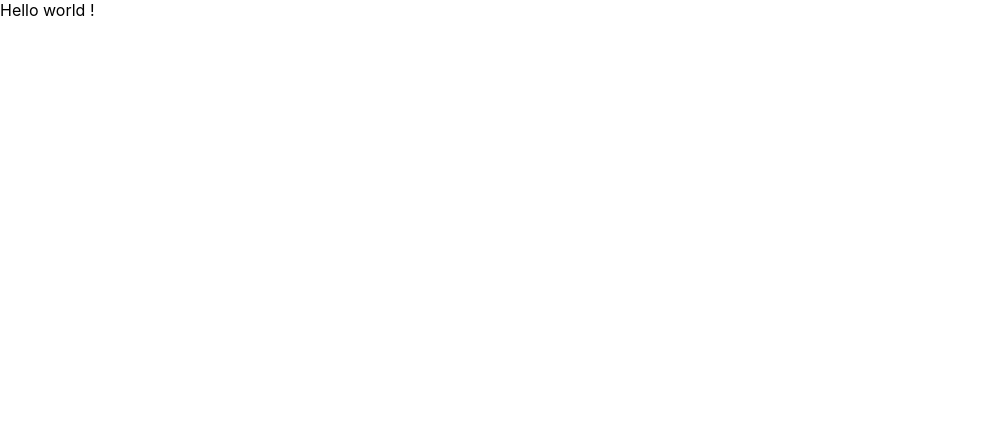
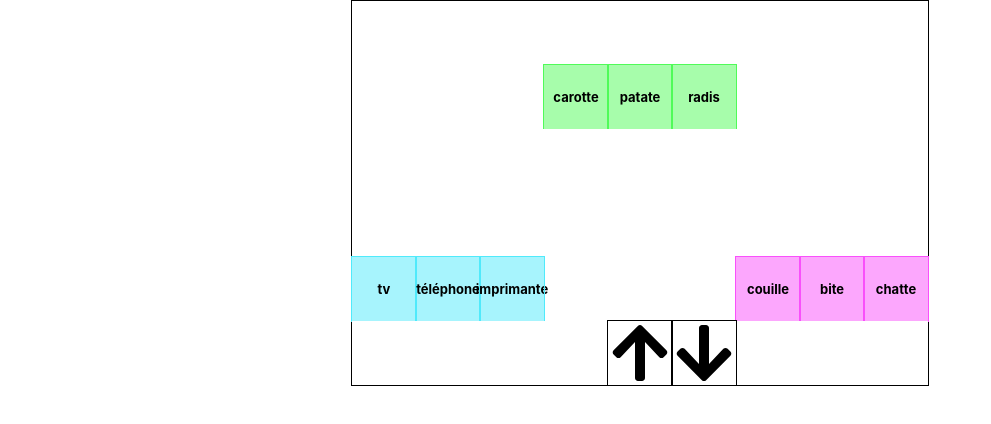
Before and after one commit to lekipz/shopixel-webapp, a React (Create React App) app: page / in a window 1280 px wide. Shown: the top 424 px of the page, without its empty margins (0-991 px from the left). Built offline with nearby package versions, Linux system fonts and the light colour scheme.

Commit message:
refactor(shop): refactored whole shop part (#1)
Co-authored-by: Corentin Delannoy <corentin.delannoy2@gmail.com>

```diff
--- a/package.json
+++ b/package.json
@@ -3,6 +3,9 @@
   "version": "0.1.0",
   "private": true,
   "dependencies": {
+    "@fortawesome/fontawesome-svg-core": "^1.2.28",
+    "@fortawesome/free-solid-svg-icons": "^5.13.0",
+    "@fortawesome/react-fontawesome": "^0.1.9",
     "react": "^16.13.1",
     "react-dom": "^16.13.1",
     "react-scripts": "3.4.1",
--- a/src/app/App.js
+++ b/src/app/App.js
@@ -1,10 +1,19 @@
 import React from 'react';
+import styled from 'styled-components';
+import Shop from '../components/shop/Shop';
+import storeConfiguration from '../lib/mocks/storeConfiguration';
+
+const ApplicationContainer = styled.main`
+  display: flex;
+  flex-flow: row nowrap;
+  justify-content: center;
+`;
 
 function App() {
   return (
-    <div>
-      Hello world !
-    </div>
+    <ApplicationContainer>
+      <Shop rowsConfig={storeConfiguration}/>
+    </ApplicationContainer>
   );
 }
 
--- /dev/null
+++ b/src/components/shop/BasicCell.js
@@ -0,0 +1,12 @@
+import styled from 'styled-components';
+
+const BasicCell = styled.div`
+  display: flex;
+  flex-flow: row nowrap;
+  justify-content: center;
+  align-items: center;
+
+  width: 8vh;
+`;
+
+export default BasicCell;
--- /dev/null
+++ b/src/components/shop/Shop.js
@@ -0,0 +1,22 @@
+import React from 'react';
+import ShopRow from './ShopRow';
+import styled from 'styled-components';
+
+const ShopContainer = styled.div`
+  display: flex;
+  flex-flow: column nowrap;
+  border: solid 1px black;
+`;
+
+function Shop({rowsConfig}) {
+  return (
+    <ShopContainer>
+      {rowsConfig.map((rowConfig, index) => (
+        <ShopRow cellsConfig={rowConfig}
+                 key={index}/>
+      ))}
+    </ShopContainer>
+  );
+}
+
+export default Shop;
--- /dev/null
+++ b/src/components/shop/ShopCell.js
@@ -0,0 +1,21 @@
+import React from 'react';
+import BasicCell from './BasicCell';
+import ShopProductCell from './ShopProductCell';
+import ShopDoorCell from './ShopDoorCell';
+
+function ShopCell({config}) {
+  const {type = ''} = config;
+
+  switch (type) {
+    case 'product':
+      const {product} = config;
+      return <ShopProductCell product={product}/>;
+    case 'door':
+      const {door} = config;
+      return <ShopDoorCell door={door}/>;
+    default:
+      return <BasicCell/>;
+  }
+}
+
+export default ShopCell;
--- /dev/null
+++ b/src/components/shop/ShopDoorCell.js
@@ -0,0 +1,26 @@
+import React from 'react';
+import BasicCell from './BasicCell';
+import styled from 'styled-components';
+import {faArrowDown, faArrowUp} from '@fortawesome/free-solid-svg-icons';
+import {FontAwesomeIcon} from '@fortawesome/react-fontawesome';
+
+const DoorCellContainer = styled(BasicCell)`
+  outline: solid 1px black;
+`;
+
+const doorDirectionIcons = {
+  top: faArrowUp,
+  bot: faArrowDown
+}
+
+function ShopDoorCell({door}) {
+  const direction = doorDirectionIcons[door.arrowPosition];
+
+  return (
+    <DoorCellContainer>
+      <FontAwesomeIcon icon={direction} size="4x"/>
+    </DoorCellContainer>
+  );
+}
+
+export default ShopDoorCell;
--- /dev/null
+++ b/src/components/shop/ShopProductCell.js
@@ -0,0 +1,29 @@
+import React from 'react';
+import styled from 'styled-components';
+import BasicCell from './BasicCell';
+import {getStylesFromProductCategory} from '../../domains/product/services/behaviors';
+
+const ProductName = styled.strong`
+  display: flex;
+  font-size: small;
+  font-weight: bold;
+`;
+
+const ProductCellContainer = styled(BasicCell)`
+  outline: solid 1px ${props => props.outlineColor};
+  background-color: ${props => props.backgroundColor};
+`;
+
+function ShopProductCell({product}) {
+  const productConfig = getStylesFromProductCategory(product.category);
+
+  return (
+    <ProductCellContainer {...productConfig}>
+      <ProductName>
+        {product.name}
+      </ProductName>
+    </ProductCellContainer>
+  );
+}
+
+export default ShopProductCell;
--- /dev/null
+++ b/src/components/shop/ShopRow.js
@@ -0,0 +1,23 @@
+import React from 'react';
+import ShopCell from './ShopCell';
+import styled from 'styled-components';
+
+const ShopRowContainer = styled.div`
+  display: flex;
+  flex-flow: nowrap;
+  height: 8vh;
+  background-color: white;
+`
+
+function ShopRow({cellsConfig}) {
+  return (
+    <ShopRowContainer>
+      {cellsConfig.map((cellConfig, index) => (
+        <ShopCell config={cellConfig}
+                  key={index}/>
+      ))}
+    </ShopRowContainer>
+  );
+}
+
+export default ShopRow;
--- /dev/null
+++ b/src/domains/product/services/behaviors.js
@@ -0,0 +1,22 @@
+const stylesByProductCategory = {
+  vegetable: {
+    backgroundColor: 'rgba(80, 251, 89, 0.5)',
+    outlineColor: 'rgb(80, 251, 89)'
+  },
+  toy: {
+    backgroundColor: 'rgba(249, 80, 251, 0.5)',
+    outlineColor: 'rgb(249, 80, 251)'
+  },
+  electronic: {
+    backgroundColor: 'rgba(80, 234, 251, 0.5)',
+    outlineColor: 'rgb(80, 234, 251)'
+  }
+};
+
+export function getStylesFromProductCategory(category) {
+  const styles = stylesByProductCategory[category];
+  if (!styles) {
+    throw new Error(`Unknown category ${category}`);
+  }
+  return styles;
+}
--- /dev/null
+++ b/src/lib/mocks/storeConfiguration.js
@@ -0,0 +1,70 @@
+const storeConfiguration = [
+  [
+    {type: 'empty'},
+    {type: 'empty'},
+    {type: 'empty'},
+    {type: 'empty'},
+    {type: 'empty'},
+    {type: 'empty'},
+    {type: 'empty'},
+    {type: 'empty'},
+    {type: 'empty'}
+  ],
+  [
+    {type: 'empty'},
+    {type: 'empty'},
+    {type: 'empty'},
+    {type: 'product', product: {name: 'carotte', category: 'vegetable'}},
+    {type: 'product', product: {name: 'patate', category: 'vegetable'}},
+    {type: 'product', product: {name: 'radis', category: 'vegetable'}},
+    {type: 'empty'},
+    {type: 'empty'},
+    {type: 'empty'}
+  ],
+  [
+    {type: 'empty'},
+    {type: 'empty'},
+    {type: 'empty'},
+    {type: 'empty'},
+    {type: 'empty'},
+    {type: 'empty'},
+    {type: 'empty'},
+    {type: 'empty'},
+    {type: 'empty'}
+  ],
+  [
+    {type: 'empty'},
+    {type: 'empty'},
+    {type: 'empty'},
+    {type: 'empty'},
+    {type: 'empty'},
+    {type: 'empty'},
+    {type: 'empty'},
+    {type: 'empty'},
+    {type: 'empty'}
+  ],
+  [
+    {type: 'product', product: {name: 'tv', category: 'electronic'}},
+    {type: 'product', product: {name: 'téléphone', category: 'electronic'}},
+    {type: 'product', product: {name: 'imprimante', category: 'electronic'}},
+    {type: 'empty'},
+    {type: 'empty'},
+    {type: 'empty'},
+    {type: 'product', product: {name: 'couille', category: 'toy'}},
+    {type: 'product', product: {name: 'bite', category: 'toy'}},
+    {type: 'product', product: {name: 'chatte', category: 'toy'}}
+  ],
+  [
+    {type: 'empty'},
+    {type: 'empty'},
+    {type: 'empty'},
+    {type: 'empty'},
+    {type: 'door', door: {arrowPosition: 'top'}},
+    {type: 'door', door: {arrowPosition: 'bot'}},
+    {type: 'empty'},
+    {type: 'empty'},
+    {type: 'empty'}
+  ]
+];
+
+export default storeConfiguration;
```
Also changed, not shown: 2 other files (tests, documents, lock files or other folders).
